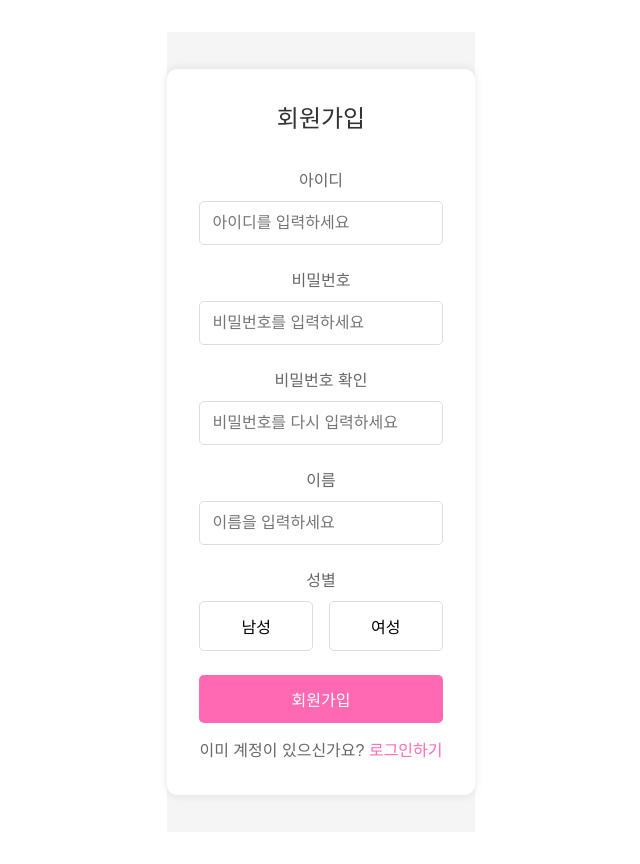
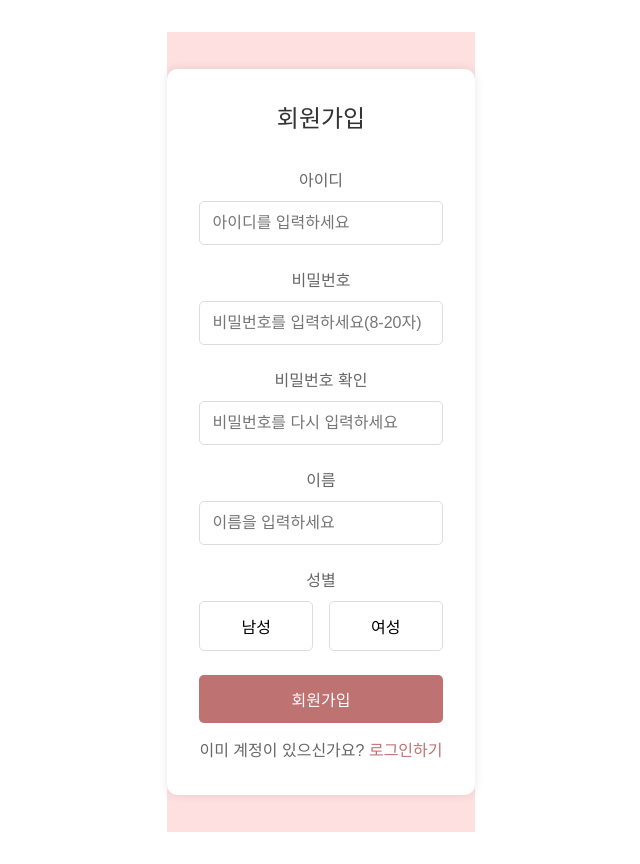
Before and after one commit to YoonMooYeol/HOT6_project_02, a Vue app in the folder hot6_pjt_ft/: page /signup in a window 1280 px wide. Shown: the whole page, without its empty margins (319-959 px from the left). Built offline with nearby package versions, Linux system fonts and the light colour scheme.

Commit message:
hot6_f4_4L&S

```diff
--- a/hot6_pjt_ft/src/views/LogIn.vue
+++ b/hot6_pjt_ft/src/views/LogIn.vue
@@ -115,7 +115,7 @@ const handleLogin = async () => {
 }
 
 .login-form {
-  background: white;
+  background: #FFE0E0 ;
   padding: 2rem;
   border-radius: 10px;
   box-shadow: 0 0 10px rgba(0, 0, 0, 0.1);
@@ -166,17 +166,18 @@ input {
 .login-button {
   width: 100%;
   padding: 0.75rem;
-  background: #ff69b4;
+  background: #BE7272;
   color: white;
   border: none;
   border-radius: 5px;
   font-size: 1rem;
+  font-weight: 600;
   cursor: pointer;
   transition: background 0.3s ease;
 }
 
 .login-button:hover {
-  background: #ff1493;
+  background: #a64a4a;
 }
 
 .signup-link {
@@ -186,8 +187,9 @@ input {
 }
 
 .signup-link a {
-  color: #ff69b4;
+  color: #BE7272;
   text-decoration: none;
+  font-weight: 700;
 }
 
 .signup-link a:hover {
--- a/hot6_pjt_ft/src/views/SignUp.vue
+++ b/hot6_pjt_ft/src/views/SignUp.vue
@@ -19,7 +19,7 @@
           type="password"
           id="password"
           v-model="formData.password"
-          placeholder="비밀번호를 입력하세요"
+          placeholder="비밀번호를 입력하세요(8-20자)"
         >
       </div>
 
@@ -123,7 +123,7 @@ const handleSignup = async () => {
   justify-content: center;
   align-items: center;
   min-height: 100vh;
-  background-color: #f5f5f5;
+  background-color: #FFE0E0;
 }
 
 .signup-form {
@@ -175,25 +175,26 @@ input {
 }
 
 .gender-button.active {
-  background: #ff69b4;
+  background: #BE7272;
   color: white;
-  border-color: #ff69b4;
+  border-color: #BE7272;
 }
 
 .signup-button {
   width: 100%;
   padding: 0.75rem;
-  background: #ff69b4;
+  background: #BE7272;
   color: white;
   border: none;
   border-radius: 5px;
   font-size: 1rem;
+  font-weight: 600;
   cursor: pointer;
   transition: background 0.3s ease;
 }
 
 .signup-button:hover {
-  background: #ff1493;
+  background: #a64a4a;
 }
 
 .login-link {
@@ -203,11 +204,13 @@ input {
 }
 
 .login-link a {
-  color: #ff69b4;
+  color: #BE7272;
   text-decoration: none;
+  font-weight: 700;
 }
 
 .login-link a:hover {
   text-decoration: underline;
+
 }
 </style>
```
